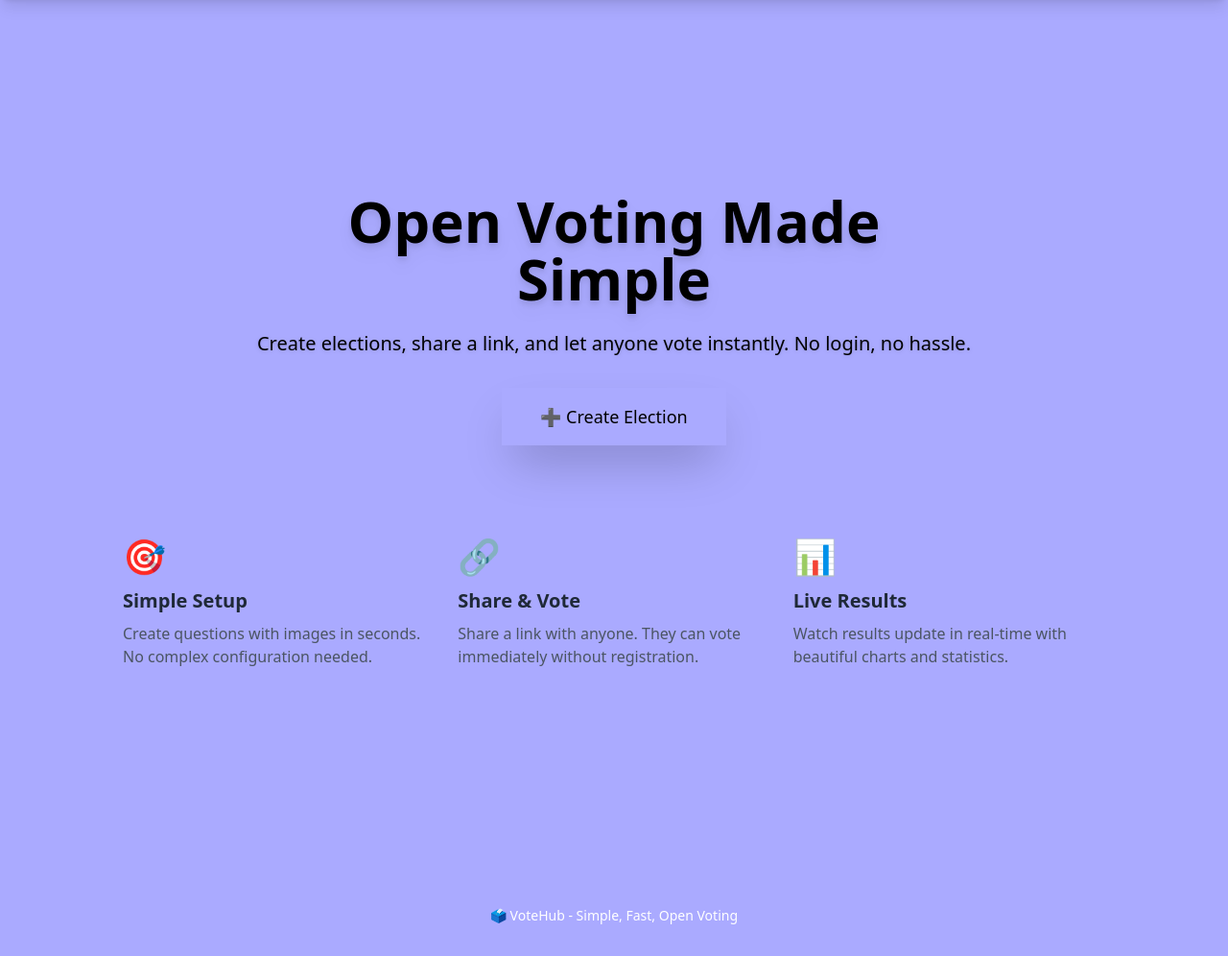
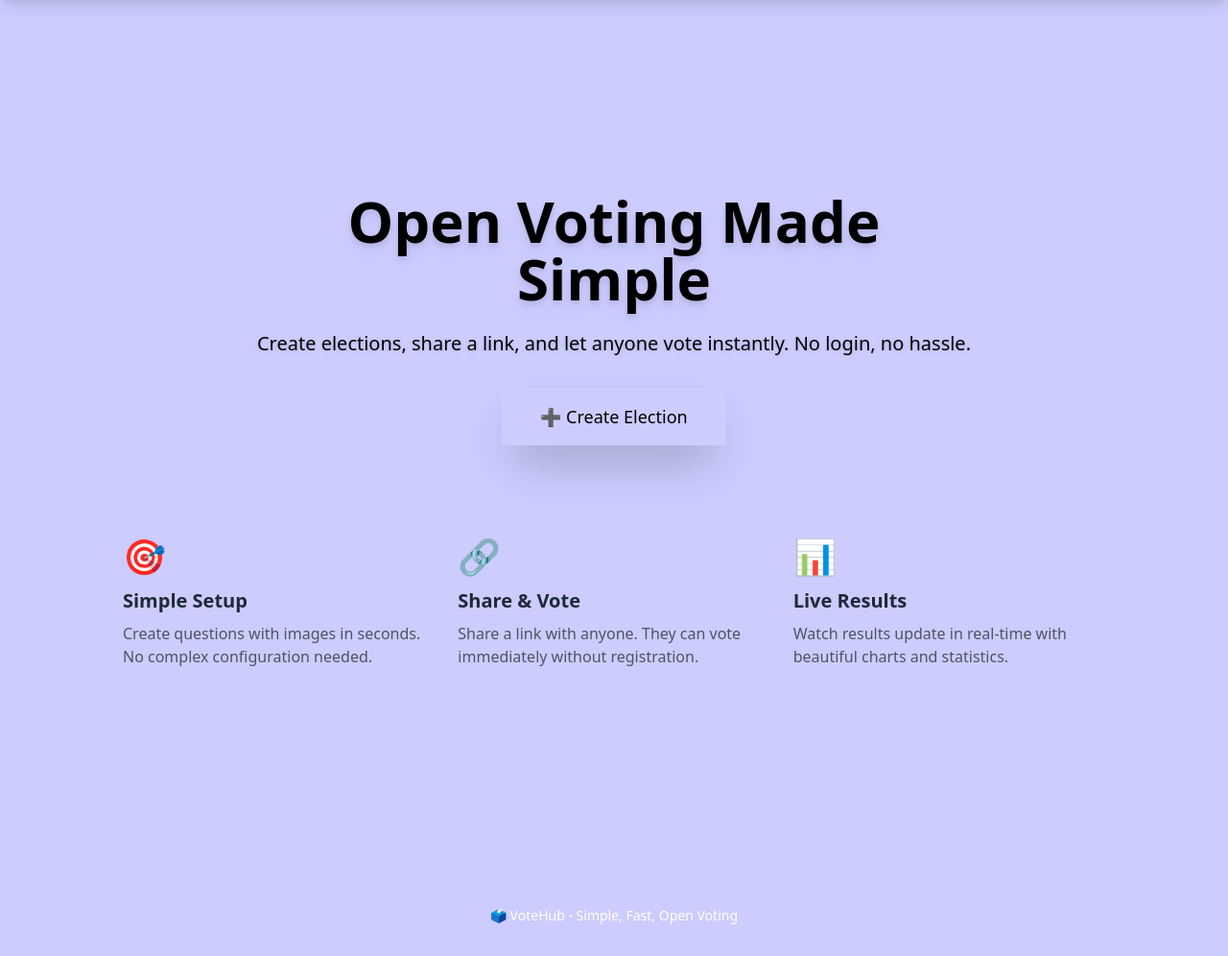
Before and after one commit to sobbify/election, a FastAPI app: page / in a window 1280 px wide. Shown: the part 66-1062 px from the top of the page at 96% size. Run offline with FastAPI, Linux system fonts and the light colour scheme; some libraries are stand-ins or nearby versions.

Commit message:
Update base.html

```diff
--- a/templates/base.html
+++ b/templates/base.html
@@ -11,7 +11,7 @@
             scroll-behavior: smooth;
         }
         body {
-            background: #aaaaff;
+            background: #ccccff;
             min-height: 100vh;
         }
         .glass-effect {
```
